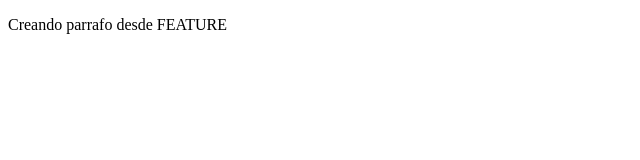
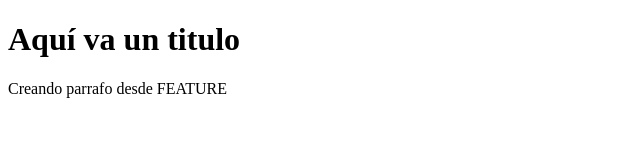
Before and after one commit to LuisMontes87/EvidendiaGit, a plain HTML site: page index.html in a window 1280 px wide. Shown: the whole page, without its empty margins (0-640 px from the left). Drawn offline with Linux system fonts and the light colour scheme.

Commit message:
Creando titulo

```diff
--- a/index.html
+++ b/index.html
@@ -7,7 +7,13 @@
     <title>Document</title>
 </head>
 <body>
+
+    <h1>Aquí va un titulo</h1>
+
+
     <p>Creando parrafo desde FEATURE</p>
+
+
 
 </body>
 </html>
```
